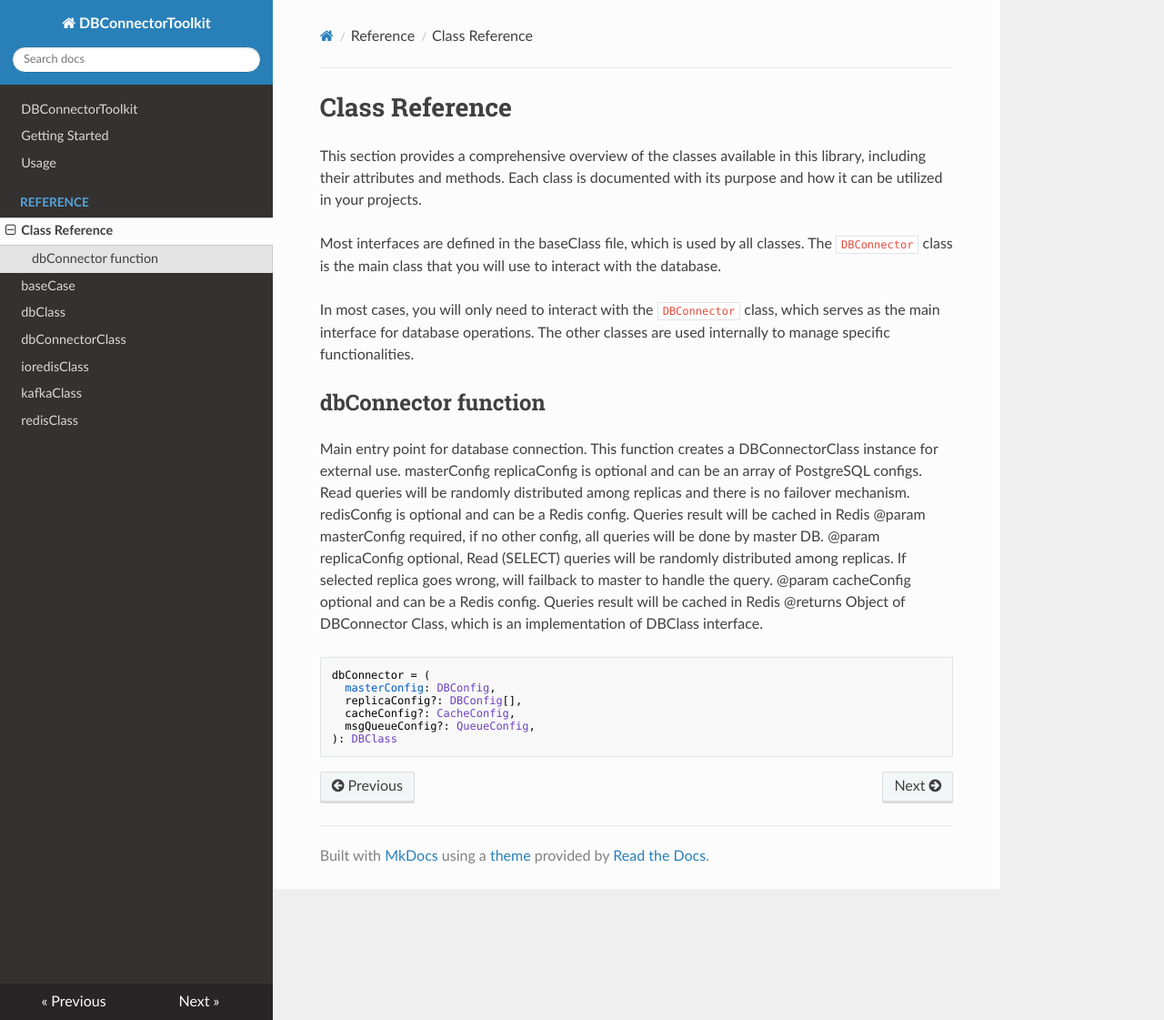
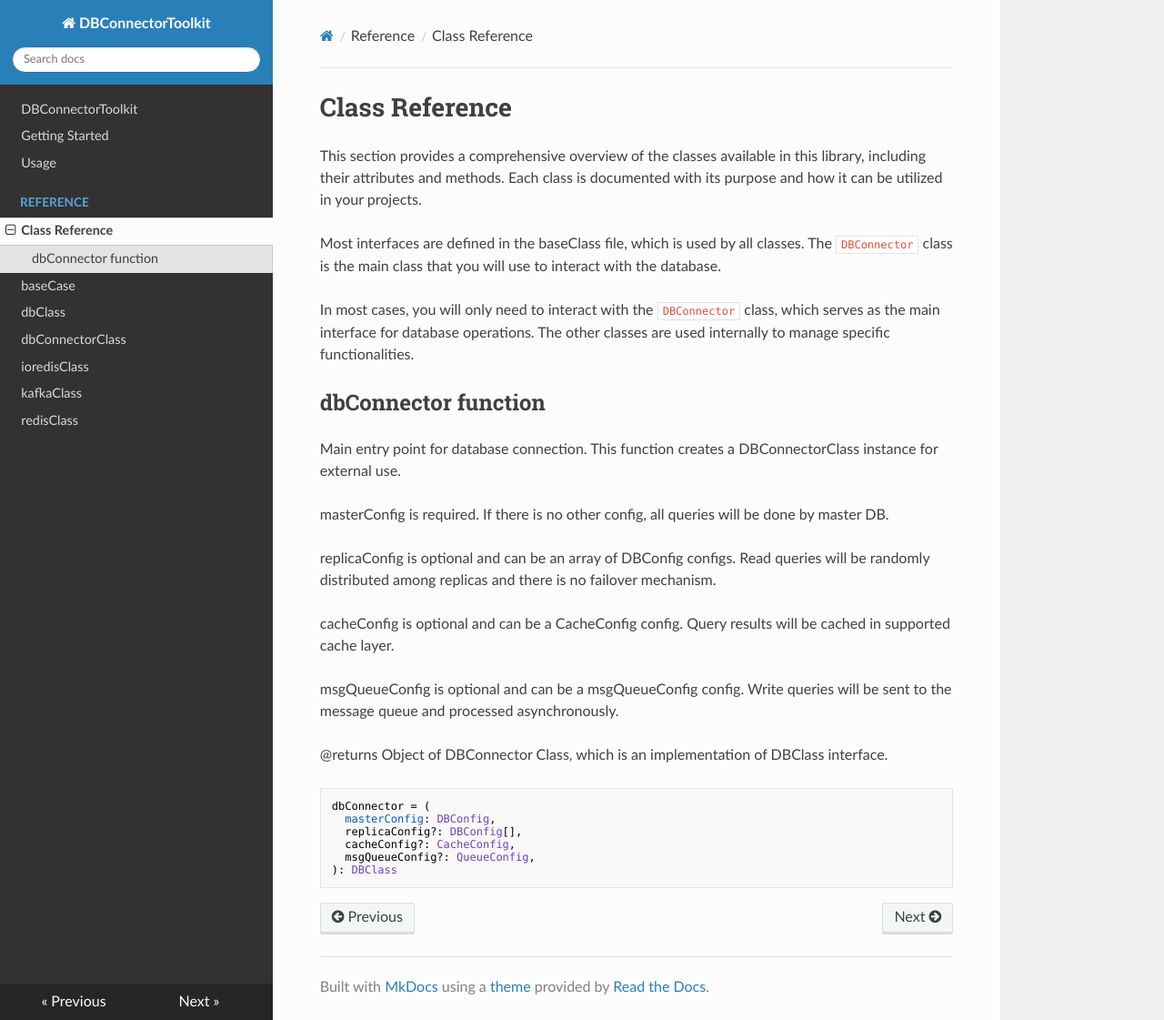
Before and after one commit to zx2486/DBConnectorToolkit, an MkDocs documentation site: the page built from docs/reference/index.md, in a window 1280 px wide and 1121 px high. Shown: the whole window at 91% size. Built offline with MkDocs 1.6.1, drawn with Linux system fonts in a browser that asks for light colours; nearby versions of some CDN libraries.

Commit message:
Fix typo and formatting

````diff
--- a/docs/reference/index.md
+++ b/docs/reference/index.md
@@ -11,14 +11,16 @@ dbConnector function
 --------------------
 Main entry point for database connection.
 This function creates a DBConnectorClass instance for external use.
-masterConfig
-replicaConfig is optional and can be an array of PostgreSQL configs.
+
+masterConfig is required. If there is no other config, all queries will be done by master DB.
+
+replicaConfig is optional and can be an array of DBConfig configs.
 Read queries will be randomly distributed among replicas and there is no failover mechanism.
-redisConfig is optional and can be a Redis config. Queries result will be cached in Redis
-@param masterConfig required, if no other config, all queries will be done by master DB.
-@param replicaConfig optional, Read (SELECT) queries will be randomly distributed among replicas.
-If selected replica goes wrong, will failback to master to handle the query.
-@param cacheConfig optional and can be a Redis config. Queries result will be cached in Redis
+
+cacheConfig is optional and can be a CacheConfig config. Query results will be cached in supported cache layer.
+
+msgQueueConfig is optional and can be a msgQueueConfig config. Write queries will be sent to the message queue and processed asynchronously.
+
 @returns Object of DBConnector Class, which is an implementation of DBClass interface.
 
 ```typescript
--- a/mkdocs.yml
+++ b/mkdocs.yml
@@ -7,9 +7,9 @@ plugins:
   - mkdocstrings:
       handlers:
         # See: https://mkdocstrings.github.io/python/usage/
-        python:
-          options:
-            docstring_style: sphinx
+        # python:
+        #  options:
+        #    docstring_style: sphinx
 markdown_extensions:
   - markdown_include.include:
       base_path: .
````
Also changed, not shown: docs/gettingstarted.md (+2 -2 lines), docs/index.md (+2 -1 lines), docs/reference/baseCase.md (+35 -9 lines).
